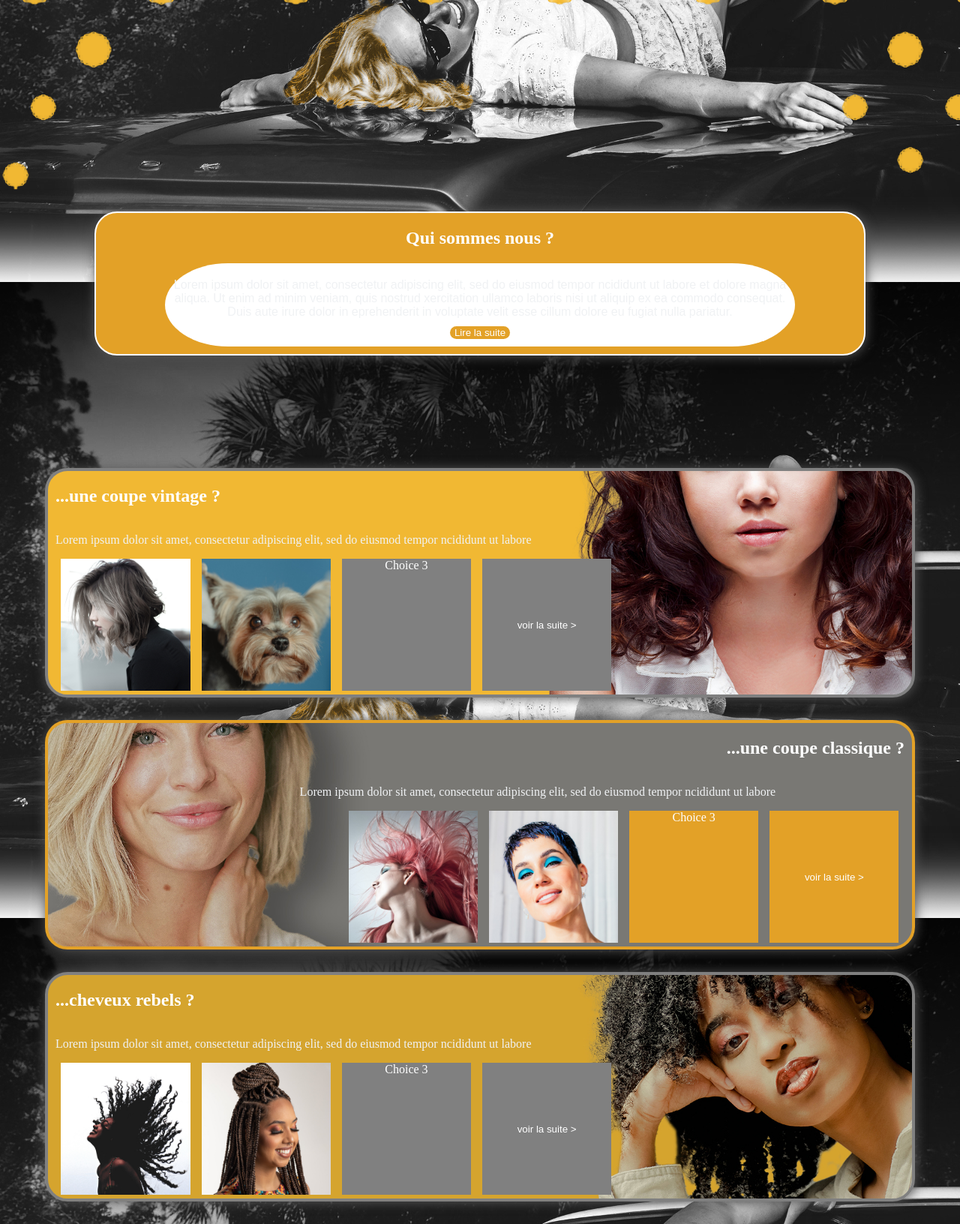
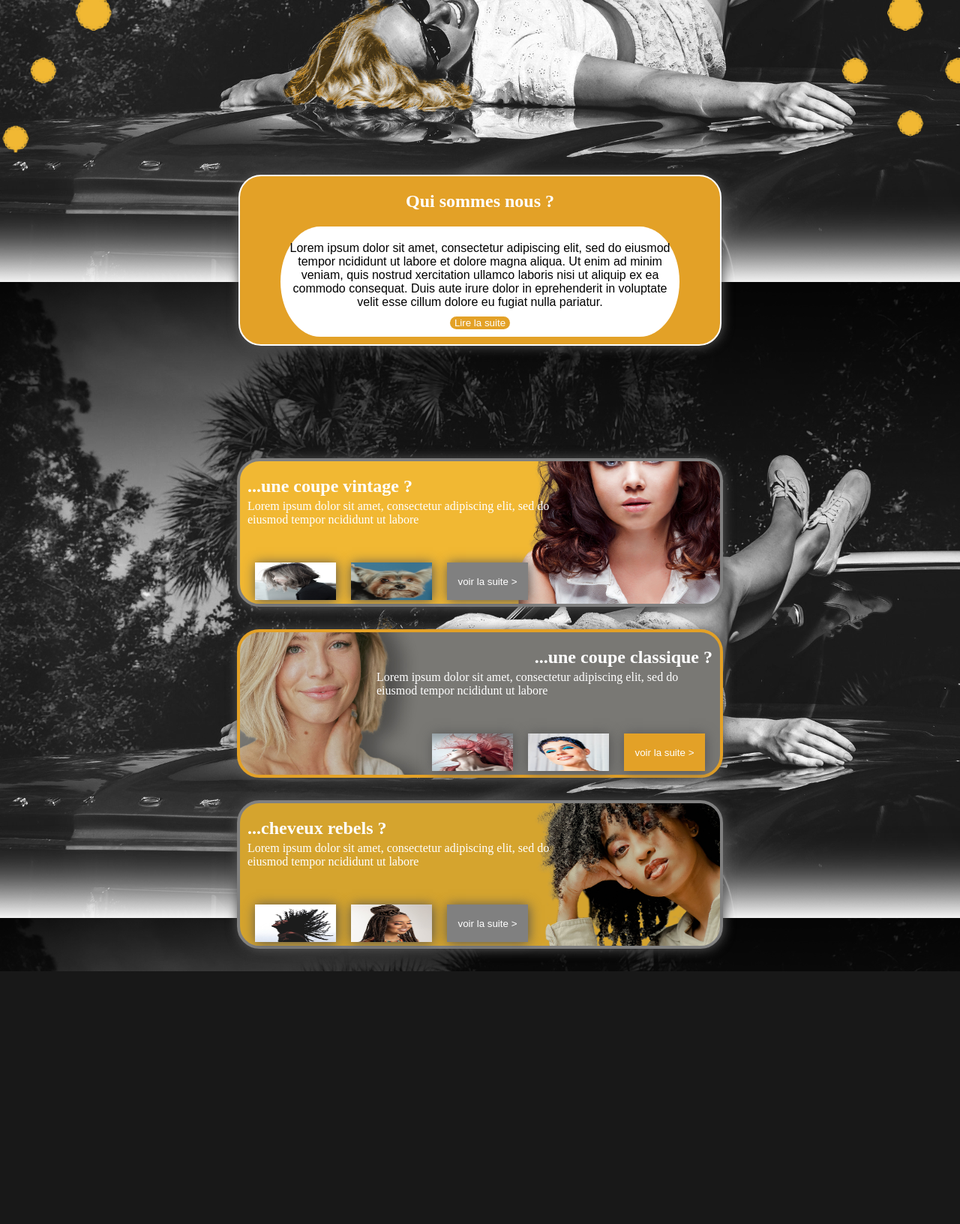
Before and after one commit to sophiewright31/Projet-1-Le-Petit-Vintage, a PHP site: page / in a window 1280 px wide. Shown: the part 1320-2952 px from the top of the page at 75% size. After the commit the page ends 2615 px from the top, so only its background shows below. Run offline with PHP 8.4, Linux system fonts and the light colour scheme.

Commit message:
modi pagination

```diff
--- a/index.php
+++ b/index.php
@@ -51,7 +51,6 @@
         <div class="vintage-choice">
             <article><img src="src/Coiffures/bonProfil.jpg" height="100%" width="100%"></article>
             <article><img src="src/Coiffures/myBad.jpg" height="100%" width="100%"></article>
-            <article>Choice 3</article>
             <article><button class="card-button" href="hairstyles.php">voir la suite ></button></article>
         </div>
     </div>
@@ -70,7 +69,6 @@
         <div class="classique-choice">
             <article><img src="src/Coiffures/pink.jpg" height="100%" width="100%"></article>
             <article><img src="src/Coiffures/eiffel65.jpg" height="100%" width="100%"></article>
-            <article class="color-choise">Choice 3</article>
             <article class="color-choise"><button class="card-button" href="hairstyles.php">voir la suite ></button></article>
         </div>
     </div>
@@ -90,7 +88,6 @@
         <div class="rebel-choice">
             <article><img src="src/Coiffures/curlyPeanut.jpg" height="100%" width="100%"></article>
             <article><img src="src/Coiffures/detresse.jpg" height="100%" width="100%"></article>
-            <article>Choice 3</article>
             <article><button class="card-button" href="hairstyles.php">voir la suite ></button></article>
         </div>
     </div>
--- a/src/styleAccueil.css
+++ b/src/styleAccueil.css
@@ -10,6 +10,53 @@
       background-attachment: fixed;
       background-size: cover;
   }
+
+  .card-who {
+    width: 80%;
+  }
+
+    .card-vintage {
+      width: 90%;
+  }
+
+    .card-classique {
+      width: 90%;
+    }
+
+    .card-rebel {
+      width: 90%;
+    }
+}
+
+  /* PC */
+  @media screen and (min-width: 800px) {
+    body {
+      width: 100%;
+      margin: 0;
+      padding: 0;
+      background-image: url("background/BG_Accueil_Le_Petit_Vintage_PC.jpg");
+      background-repeat: no-repeat;
+      background-position: center center;
+      background-attachment: fixed;
+      background-size: cover;
+    }
+
+    .card-who {
+      width: 50%;
+    }
+
+    .card-vintage {
+      width: 50%;
+    }
+
+    .card-classique {
+      width: 50%;
+    }
+
+    .card-rebel {
+      width: 50%;
+    }
+}
 
   .require {
     height: 100px;
@@ -40,7 +87,6 @@
     border: 2px solid white;
     background-color: #E3A127;
     border-radius: 30px;
-    width: 80%;
     height: auto;
     margin: auto;
     display: flex;
@@ -88,18 +134,21 @@
   .which {
     margin-top: 0px;
     margin-bottom: 30px;
+    display: flex;
+    flex-wrap: wrap;
+    justify-content: space-around;
   }
 
   .card-header {
     color: white;
-    height: auto;
+    height: 35px;
     margin-left: 10px;
     margin-right: 10px;
   }
 
   .card-body {
     color: white;
-    height: auto;
+    height: 100px;
     width: 70%;
     margin-left: 10px;
     margin-right: 10px;
@@ -120,214 +169,10 @@
   article {
     text-align: center;
     height: auto;
-    width: 23%;
+    width: 28%;
     background-color: grey;
     color: white;
-  }
-
-  .color-choise {
-    background-color: #E3A127;
-  }
-
-  .card-vintage {
-    background-image: url("Cards/pretty-woman-1.jpg");
-    background-repeat: no-repeat;
-    background-position: center;
-    background-size: 102% 100%;
-    border: 4px solid grey;
-    border-radius: 30px;
-    width: 90%;
-    height: auto;
-    margin: auto;
-    display: flex;
-    flex-direction: column;
     box-shadow: 1px 1px 15px #555;
-  }
-
-  .vintage-choice {
-    display: flex;
-    justify-content: space-around;
-    width: 65%;
-    height: auto;
-    padding-bottom: 5px;
-    margin-left: 10px;
-    margin-right: 10px;
-  }
-
-  .card-classique {
-    background-image: url("Cards/pretty-woman-2.jpg");
-    background-repeat: no-repeat;
-    background-position: center;
-    background-size: 102% 100%;
-    border: 4px solid #E3A127;
-    border-radius: 30px;
-    width: 90%;
-    height: auto;
-    margin: auto;
-    display: flex;
-    flex-direction: column;
-    align-items: flex-end;
-    box-shadow: 1px 1px 15px #555;
-  }
-
-  .classique-choice {
-    display: flex;
-    justify-content: space-around;
-    width: 65%;
-    height: auto;
-    padding-bottom: 5px;
-    margin-left: 10px;
-    margin-right: 10px;
-  }
-
-
-  .card-rebel {
-    background-image: url("Cards/pretty-woman-3.jpg");
-    background-repeat: no-repeat;
-    background-position: center;
-    background-size: 102% 102%;
-    border: 4px solid grey;
-    border-radius: 30px;
-    width: 90%;
-    height: auto;
-    margin: auto;
-    display: flex;
-    flex-direction: column;
-    box-shadow: 1px 1px 15px #555;
-  }
-
-  .rebel-choice {
-    display: flex;
-    justify-content: space-around;
-    width: 65%;
-    height: auto;
-    padding-bottom: 5px;
-    margin-left: 10px;
-    margin-right: 10px;
-  }
-}
-
-/* PC */
-@media screen and (min-width: 800px) {
-  body {
-      width: 100%;
-      margin:0;
-      paddin:0;
-      background-image: url("background/BG_Accueil_Le_Petit_Vintage_PC.jpg");
-      background-repeat: no-repeat;
-      background-position: center center;
-      background-attachment: fixed;
-      background-size: cover;
-  }
-
-  .menu {
-    text-align: center;
-    color: #E3A127;
-    text-decoration: double underline overline #E3A127;
-    font-family: "Eurostile", sans-serif;
-  }
-
-  .tramme {
-    text-align: center;
-    margin-top: 490px;
-    padding-left: 0px;
-    padding-right: 0px;
-  }
-
-  .who {
-    margin-top: 0px;
-    margin-bottom: 150px;
-  }
-
-  .card-who {
-    align-items: center;
-    text-align: center;
-    border: 2px solid white;
-    background-color: #E3A127;
-    border-radius: 30px;
-    width: 80%;
-    height: auto;
-    margin: auto;
-    display: flex;
-    flex-direction: column;
-    box-shadow: 1px 1px 15px #555;
-  }
-
-  .card-who-header {
-    color: white;
-  }
-
-  .card-who-body {
-    align-items: center;
-    display: flex;
-    flex-direction: column;
-    background-color: white;
-    width: 80%;
-    height: auto;
-    padding: 10px 10px;
-    margin-bottom: 10px;
-    border-radius: 10% / 50%;
-  }
-
-  .card-who-body p {
-    margin: 10px 0px;
-  }
-
-  .card-who-text {
-    font-family:  "Eurostile", sans-serif;
-  }
-
-  .card-who-button {
-    border: none;
-    color: white;
-    border-radius: 10px;
-    height: auto;
-    background-color: #E3A127;
-    width: auto;
-  }
-
-  button:hover {
-    text-decoration: underline;
-  }
-
-  .which {
-    margin-top: 0px;
-    margin-bottom: 30px;
-  }
-
-  .card-header {
-    color: white;
-    height: auto;
-    margin-left: 10px;
-    margin-right: 10px;
-  }
-
-  .card-body {
-    color: white;
-    height: auto;
-    width: 70%;
-    margin-left: 10px;
-    margin-right: 10px;
-  }
-
-  .card-text {
-    font-family: Arial sans-serif;
-  }
-
-  .card-button {
-    border: none;
-    background-color: transparent;
-    color: white;
-    height: 100%;
-    width: 100%;
-  }
-
-  article {
-    text-align: center;
-    height: auto;
-    width: 23%;
-    background-color: grey;
-    color: white;
   }
 
   .color-choise {
@@ -341,7 +186,6 @@
     background-size: 115%;
     border: 4px solid grey;
     border-radius: 30px;
-    width: 90%;
     height: auto;
     margin: auto;
     display: flex;
@@ -352,8 +196,8 @@
   .vintage-choice {
     display: flex;
     justify-content: space-around;
-    width: 65%;
-    height: auto;
+    width: 60%;
+    height: 50px;
     padding-bottom: 5px;
     margin-left: 10px;
     margin-right: 10px;
@@ -366,7 +210,6 @@
     background-size: 115%;
     border: 4px solid #E3A127;
     border-radius: 30px;
-    width: 90%;
     height: auto;
     margin: auto;
     display: flex;
@@ -378,8 +221,8 @@
   .classique-choice {
     display: flex;
     justify-content: space-around;
-    width: 65%;
-    height: auto;
+    width: 60%;
+    height: 50px;
     padding-bottom: 5px;
     margin-left: 10px;
     margin-right: 10px;
@@ -393,7 +236,6 @@
     background-size: 115%;
     border: 4px solid grey;
     border-radius: 30px;
-    width: 90%;
     height: auto;
     margin: auto;
     display: flex;
@@ -404,10 +246,9 @@
   .rebel-choice {
     display: flex;
     justify-content: space-around;
-    width: 65%;
-    height: auto;
+    width: 60%;
+    height: 50px;
     padding-bottom: 5px;
     margin-left: 10px;
     margin-right: 10px;
   }
-}
--- a/src/stylenav.css
+++ b/src/stylenav.css
@@ -1,7 +1,3 @@
-
-p{
-    color: #F0F2F4;
-}
 
 .header{
     padding-top: 20px;
```
Also changed, not shown: src/whoRwe.css (+55 -13 lines), whoRwe.php (+9 -6 lines).
